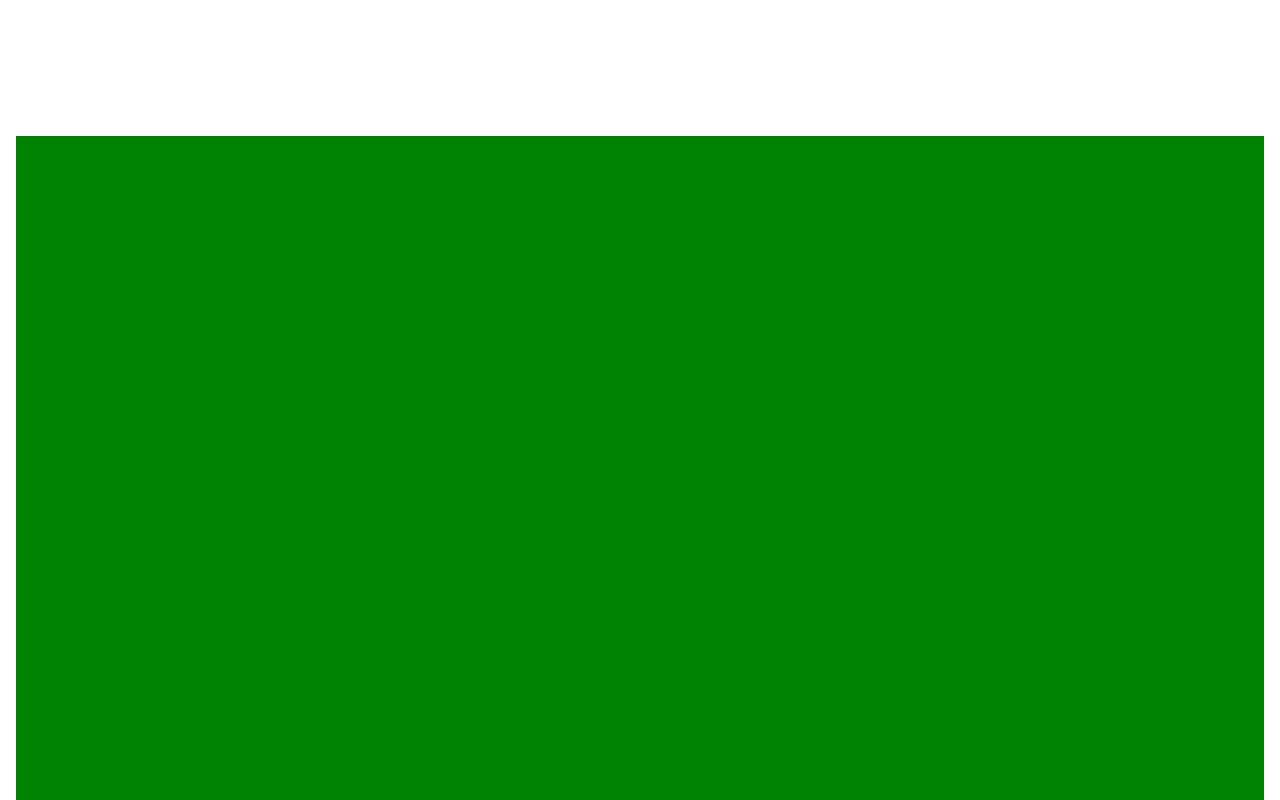
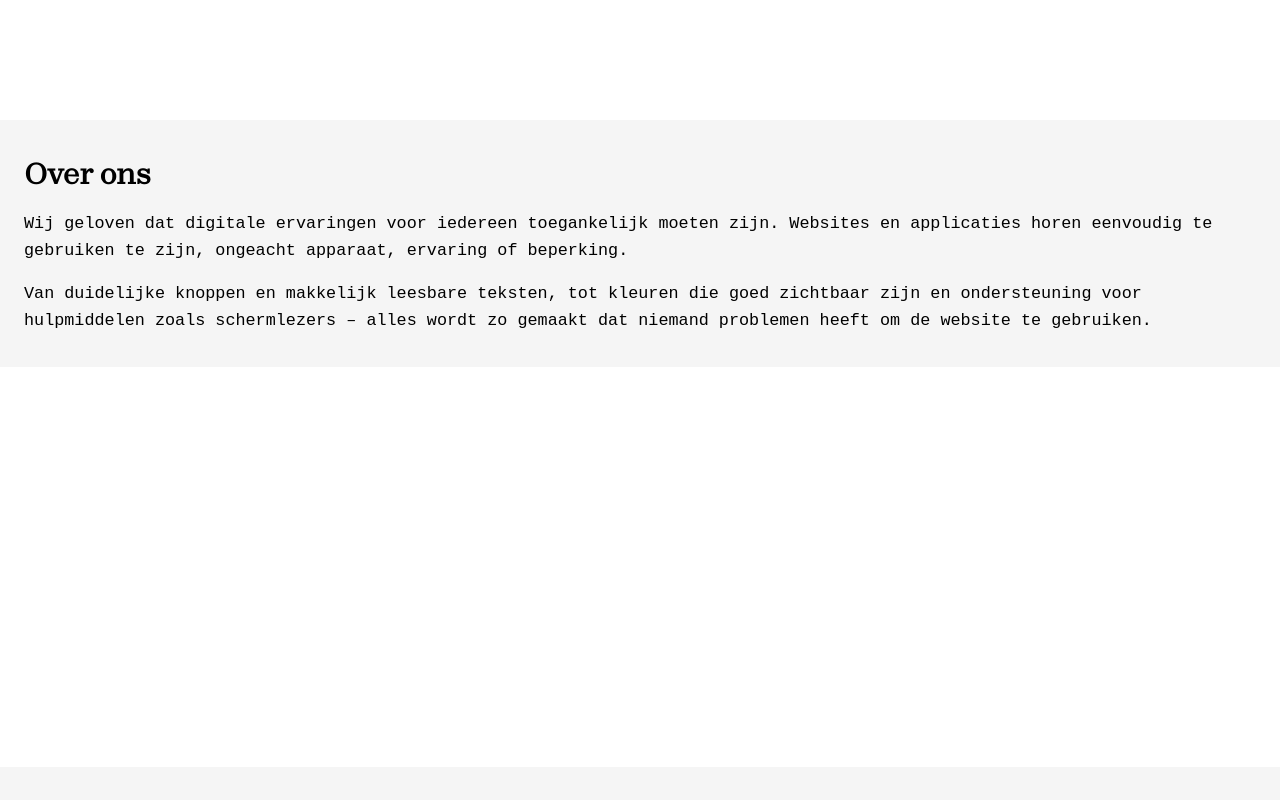
Before and after one commit to JamieVos991/jamie-websites, a plain HTML site: page index.html in a window 1280 px wide. Shown: the part 680-1480 px from the top of the page. Drawn offline with Linux system fonts and the light colour scheme.

Commit message:
feat: about sectie

```diff
--- a/index.html
+++ b/index.html
@@ -21,7 +21,11 @@
           <img src="./assets/fotos/apparaat-icoon.png" class="icon"></img>
         </h1>
       </section>
-      <section></section>
+      <section>
+        <h2 class="h2-font">Over ons</h2>
+        <p>Wij geloven dat digitale ervaringen voor iedereen toegankelijk moeten zijn. Websites en applicaties horen eenvoudig te gebruiken te zijn, ongeacht apparaat, ervaring of beperking.</p>
+        <p>Van duidelijke knoppen en makkelijk leesbare teksten, tot kleuren die goed zichtbaar zijn en ondersteuning voor hulpmiddelen zoals schermlezers – alles wordt zo gemaakt dat niemand problemen heeft om de website te gebruiken.</p>
+    </section>
       <section></section>
       <section></section>
     </main>
--- a/styles/style.css
+++ b/styles/style.css
@@ -2,13 +2,13 @@ header {
 }
 
 main {
-  padding: 1rem;
-
   section {
-    height: 100vh;
+    /* height: 100vh; */
 
     &:nth-of-type(1) {
       display: grid;
+      height: 100vh;
+      padding: 1rem;
       place-content: center;
 
       h1.h1-font {
@@ -25,15 +25,20 @@ main {
     }
 
     &:nth-of-type(2) {
-      background-color: green;
+      background-color: var(--kleur-lichtwit);
+      padding: 2rem 1.5rem;
+      display: flex;
+      flex-direction: column;
+      gap: 1rem;
     }
 
     &:nth-of-type(3) {
-      background-color: blue;
+      height: 50vh;
     }
 
     &:nth-of-type(4) {
-      background-color: aquamarine;
+      background-color: var(--kleur-lichtwit);
+      height: 50vh;
     }
   }
 }
--- a/styles/styleguide.css
+++ b/styles/styleguide.css
@@ -18,15 +18,22 @@
   --font-family-zodiak: "Zodiak";
   --font-family-gillsans: "Gill Sans", "Gill Sans MT", Calibri, "Trebuchet MS",
     sans-serif;
+  --font-family-monospace: monospace;
 
   --font-size-h1: clamp(2rem, 5vw, 8rem);
+  --font-size-h2: 1.8rem;
+  --font-size-p: 1.05rem;
 
   --line-height-heading: 1.5;
   --line-height-p: 1.6;
+
+  --kleur-lichtwit: whitesmoke;
 }
 
 p {
   line-height: var(--line-height-p);
+  font-family: var(--font-family-monospace);
+  font-size: var(--font-size-p);
 }
 
 h1,
@@ -37,8 +44,12 @@ h4 {
 }
 
 .h1-font {
+  font-size: var(--font-size-h1);
   font-family: var(--font-family-zodiak), sans-serif;
-  font-size: var(--font-size-h1);
   text-align: center;
-  rotate: 2deg;
 }
+
+.h2-font {
+  font-family: var(--font-family-zodiak), sans-serif;
+  font-size: var(--font-size-h2);
+}
```
